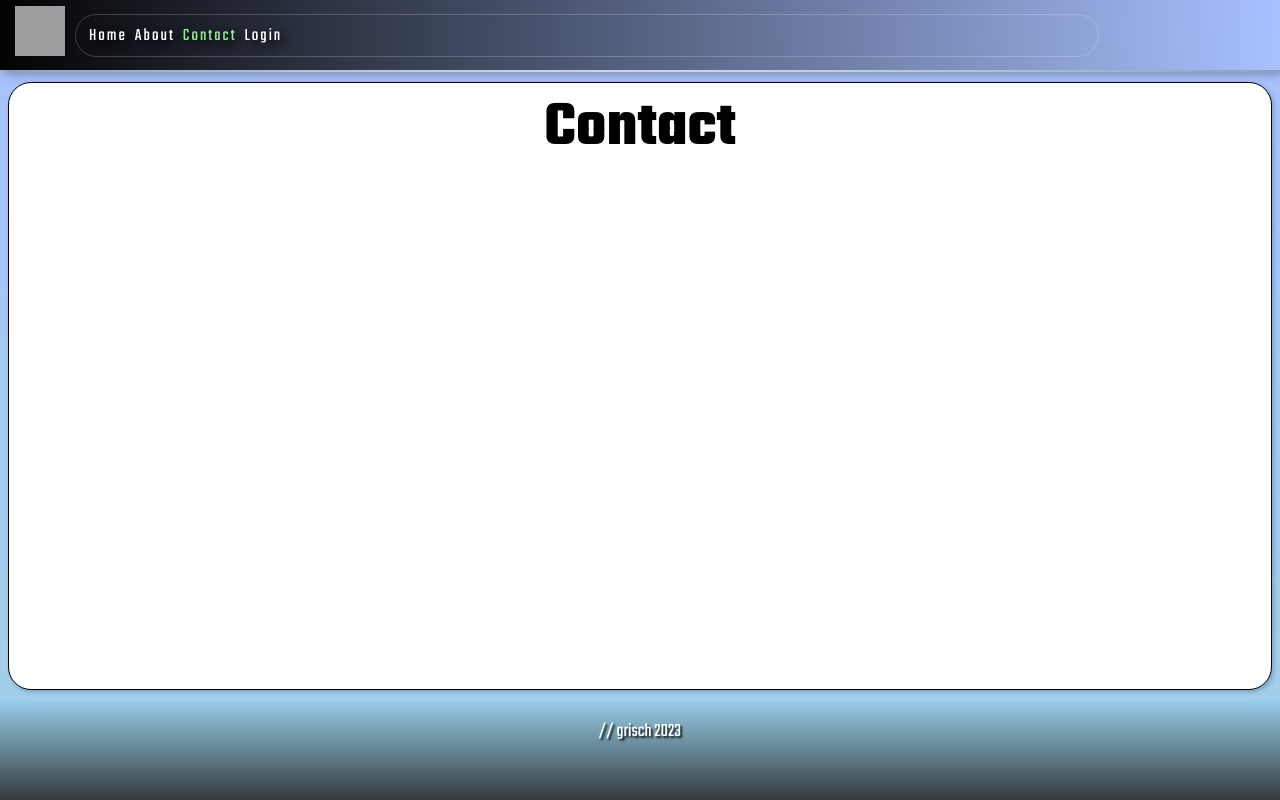
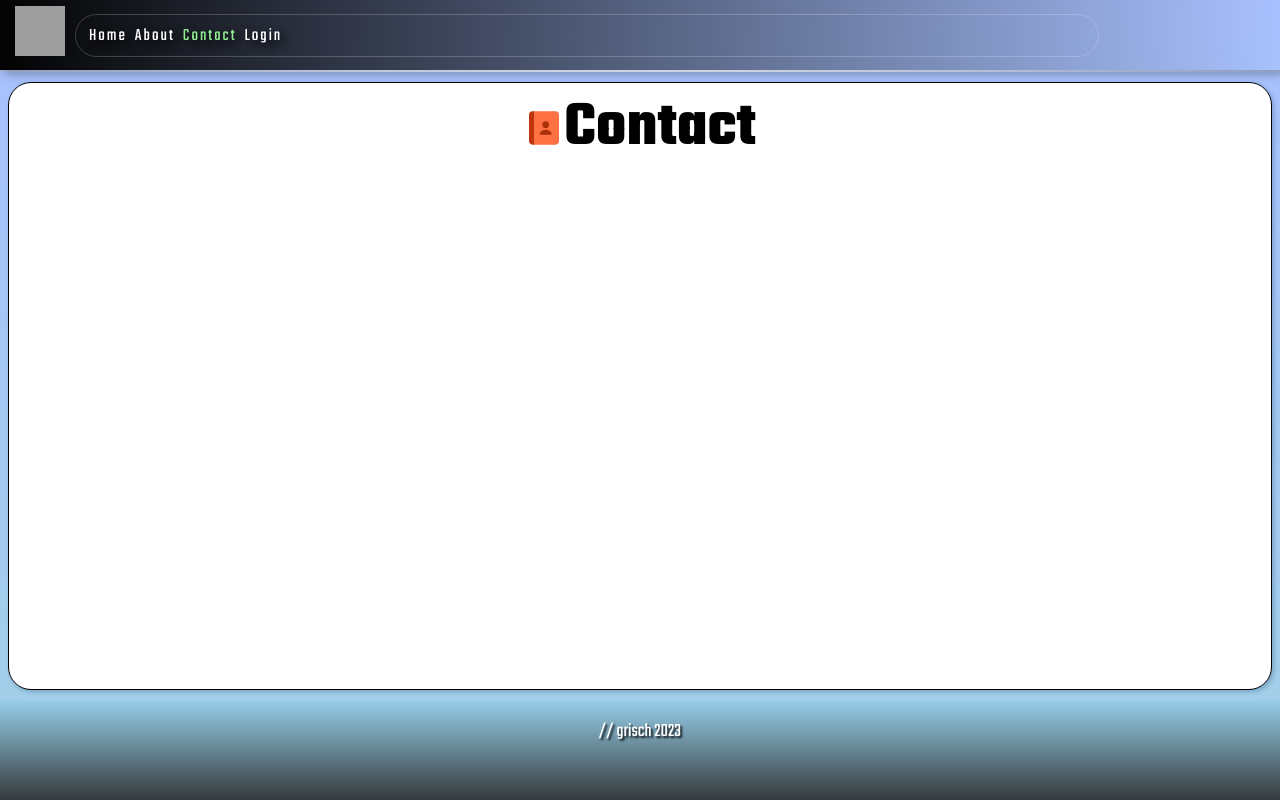
Before and after one commit to Anthcode/react-router, a React (Create React App) app: page /contact in a window 1280 px wide. Built offline with nearby package versions, Linux system fonts and the light colour scheme; no server answers; grey boxes are pictures that could not be loaded.

Commit message:
add "react icons" and style

```diff
--- a/package.json
+++ b/package.json
@@ -6,6 +6,7 @@
     "firebase": "^9.22.0",
     "react": "^18.1.0",
     "react-dom": "^18.1.0",
+    "react-icons": "^4.9.0",
     "react-router-dom": "^6.10.0"
   },
   "scripts": {
--- a/src/components/About.js
+++ b/src/components/About.js
@@ -1,8 +1,13 @@
 import React from 'react';
+import { FcAbout } from 'react-icons/fc';
+
 export default function About() {
   return (
     <div className="about">
-      <h1>About</h1>
+      <div className="home-header">
+        <FcAbout size={40} />
+        <h1>About</h1>
+      </div>
     </div>
   );
 }
--- a/src/components/Contact.js
+++ b/src/components/Contact.js
@@ -1,8 +1,12 @@
 import React from 'react';
+import { FcContacts } from "react-icons/fc";
 export default function Contact() {
   return (
     <div className="contact">
+      <div className="home-header">
+      <FcContacts size={40}/>
       <h1>Contact</h1>
+      </div>
     </div>
   );
 }
--- a/src/components/Home.js
+++ b/src/components/Home.js
@@ -1,8 +1,12 @@
 import React from 'react';
+import { AiOutlineHome } from "react-icons/ai";
 export default function Home() {
   return (
     <div className="home">
+      <div className="home-header">
+      <AiOutlineHome size={40}/>
       <h1>Home</h1>
+      </div>
       <section>
         <article>
           <p>Lorem ipsum dolor sit amet, consectetur adipiscing elit. Pellentesque et velit laoreet, pretium nulla quis, mattis est. Vivamus condimentum sapien at quam porttitor, quis viverra orci egestas. Nullam sodales fringilla quam, nec mattis nunc gravida faucibus. Phasellus tempor pharetra felis, sed pellentesque nisi finibus a. Ut eu iaculis dui, ut malesuada ligula. Cras ante erat, tempor et ultricies at, tincidunt a tortor. Pellentesque facilisis scelerisque ante vel venenatis. Pellentesque suscipit suscipit magna, vitae efficitur purus dapibus eget. Duis ac laoreet nibh.</p>
--- a/src/components/Login.js
+++ b/src/components/Login.js
@@ -1,6 +1,7 @@
 import React, { useState } from 'react';
 import { useNavigate } from 'react-router-dom';
 import { useAuth } from '../auth/AuthContext';
+import { IoLogIn } from  "react-icons/io5";
 
 export default function Login() {
   const { login, currentUser, logout, signup, userData } = useAuth();
@@ -44,6 +45,7 @@ export default function Login() {
     <div className="login">
         <form>
           <h2>Login</h2>
+          <IoLogIn size={25}/>
           {error && <p>{error}</p>}
           <div className="input-div">
             <input
--- a/src/style.css
+++ b/src/style.css
@@ -26,7 +26,9 @@ h1 {
   font-size: 4em;
 }
 h2 {
-  margin: 8px 4px;
+  font-size: 1.5em;
+  font-family: monospace;
+  margin: 4px 4px;
 }
 span {
   font-size: 1em;
@@ -227,3 +229,10 @@ article {
 .login-icon-hide {
   display: none;
 }
+.home-header{
+  width: 100%;
+  display: flex;
+  align-items: center;
+ justify-content:center
+
+}
```
